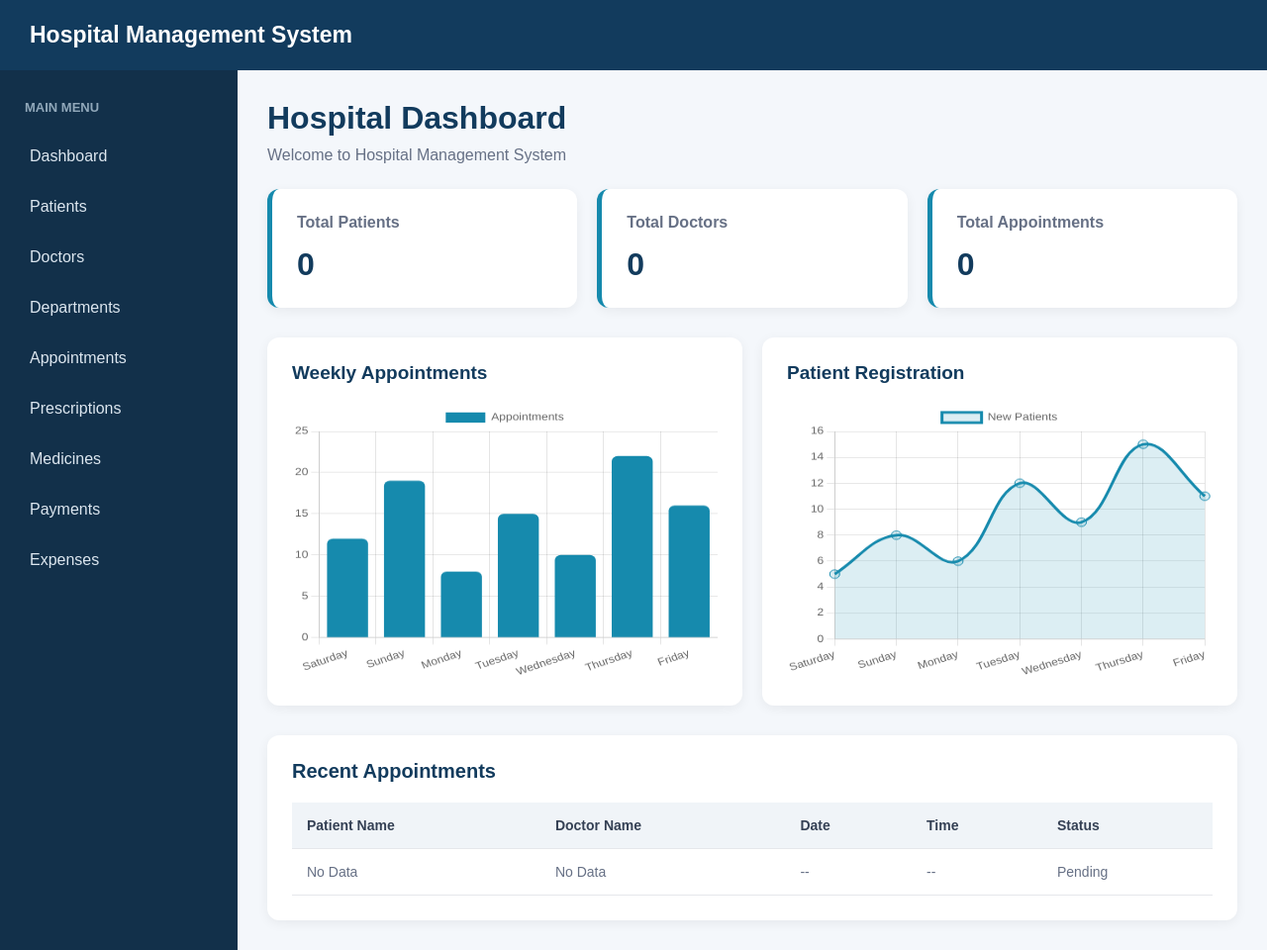
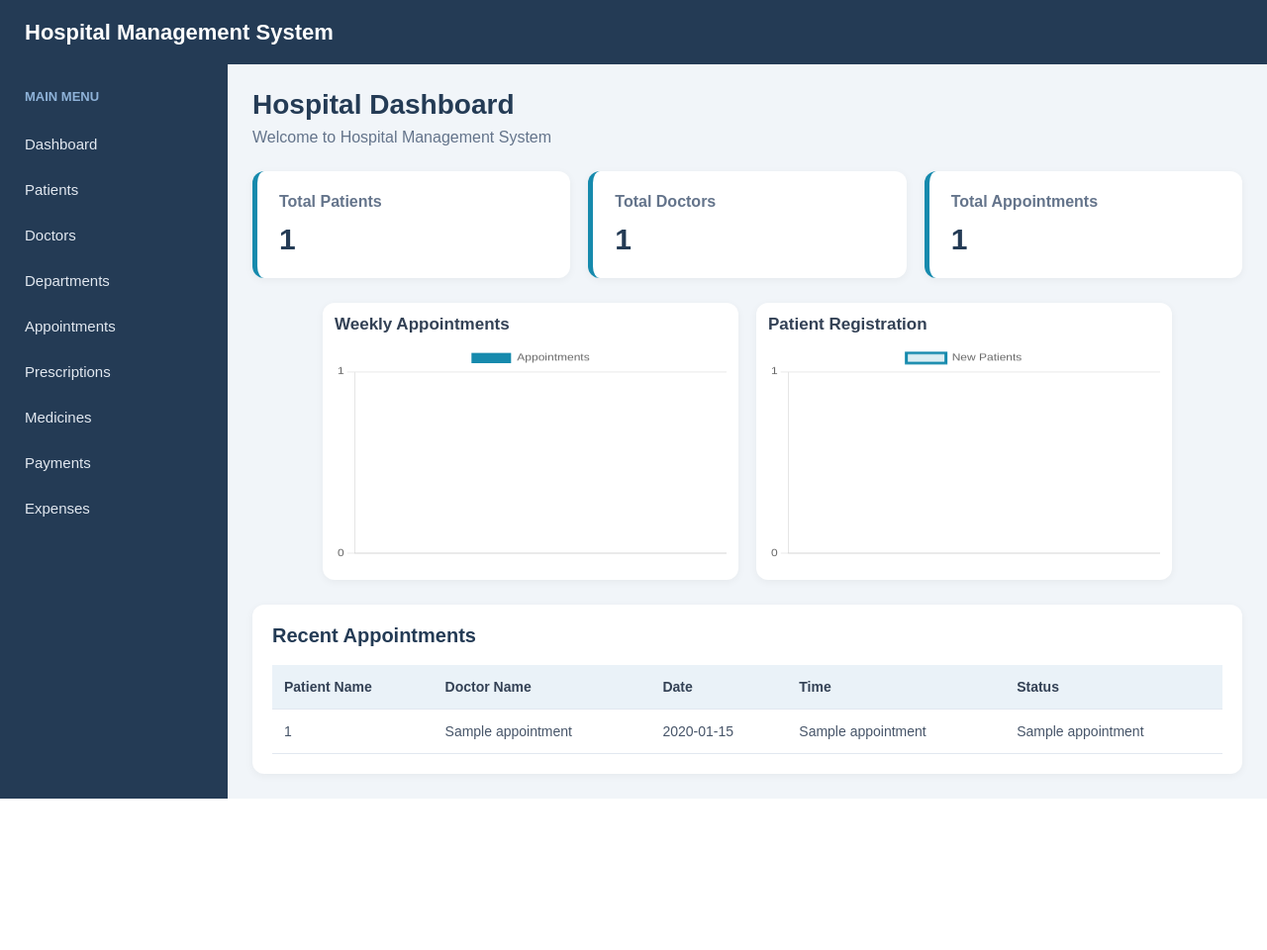
Before and after one commit to naseranwari136-dotcom/HospitalManagementSystem, a Flask app: template app/templates/dashboard.html in a window 1280 px wide. Shown: the whole page at 99% size. After the commit the page ends 807 px from the top, so only its background shows below. Run offline with Flask 3, Linux system fonts and the light colour scheme; the template is opened without the code that fills it: most values are stand-ins (such as "Sample title", 1, 10 or a date in 2020).

Commit message:
Day 4: Complete dynamic hospital dashboard

```diff
--- a/app/static/css/style.css
+++ b/app/static/css/style.css
@@ -1,5 +1,10 @@
 
-/* General Settings */
+/* =========================================
+   Hospital Management System
+   Complete Responsive Dashboard CSS
+========================================= */
+
+/* General Reset */
 
 * {
     margin: 0;
@@ -9,52 +14,59 @@
 
 body {
     font-family: Arial, sans-serif;
-    background: #f4f7fb;
-    color: #263445;
+    background: #f1f5f9;
+    color: #334155;
 }
 
 /* Top Navigation */
 
 .topbar {
-    background: #123b5d;
+    height: 65px;
+    background: #243b55;
     color: white;
-    padding: 22px 30px;
+    display: flex;
+    align-items: center;
+    padding: 0 25px;
 }
 
 .topbar h2 {
-    font-size: 23px;
+    font-size: 22px;
+    font-weight: 600;
 }
 
 /* Main Layout */
 
 .layout {
     display: flex;
-    min-height: calc(100vh - 67px);
+    min-height: calc(100vh - 65px);
 }
 
 /* Sidebar */
 
 .sidebar {
-    width: 240px;
-    min-width: 240px;
-    background: #12304a;
+    width: 230px;
+    min-width: 230px;
+    background: #243b55;
     padding: 25px 15px;
+    color: white;
 }
 
 .sidebar h3 {
-    color: #91a8ba;
     font-size: 13px;
-    margin: 5px 10px 20px;
+    color: #8fb3d9;
+    margin-bottom: 20px;
+    padding-left: 10px;
 }
 
 .sidebar a {
     display: block;
-    color: #dce6ef;
     text-decoration: none;
-    padding: 13px 15px;
-    margin-bottom: 7px;
-    border-radius: 7px;
-    transition: 0.3s;
+    color: #e2e8f0;
+    padding: 12px 10px;
+    margin-bottom: 5px;
+    border-radius: 6px;
+    font-size: 15px;
+    transition: 0.2s;
 }
 
 .sidebar a:hover {
@@ -67,131 +79,167 @@ body {
 .main-content {
     flex: 1;
     min-width: 0;
-    padding: 30px;
+    padding: 25px;
+    overflow-x: hidden;
 }
 
-h1 {
-    margin-bottom: 10px;
-    color: #123b5d;
+.main-content h1 {
+    font-size: 28px;
+    margin-bottom: 8px;
+    color: #243b55;
 }
 
-p {
-    color: #667085;
+.main-content > p {
+    color: #64748b;
     margin-bottom: 25px;
 }
 
-/* Dashboard Cards */
+/* Statistics Cards */
 
 .dashboard-cards {
     display: grid;
-    grid-template-columns: repeat(3, 1fr);
-    gap: 20px;
-    margin-top: 25px;
+    grid-template-columns: repeat(3, minmax(0, 1fr));
+    gap: 18px;
+    margin-bottom: 25px;
 }
 
 .card {
     background: white;
-    padding: 25px;
+    padding: 22px;
     border-radius: 12px;
-    box-shadow: 0 3px 12px rgba(0, 0, 0, 0.06);
     border-left: 5px solid #168aad;
+    box-shadow: 0 2px 8px rgba(0, 0, 0, 0.05);
+    min-width: 0;
 }
 
 .card h3 {
     font-size: 16px;
-    color: #667085;
-    margin-bottom: 15px;
+    color: #64748b;
+    margin-bottom: 12px;
 }
 
 .card h2 {
-    font-size: 32px;
-    color: #123b5d;
+    font-size: 30px;
+    color: #243b55;
 }
 
-/* Charts Section */
+/* Charts Container */
 
 .charts-container {
+    width: 100%;
     display: grid;
-    grid-template-columns: repeat(2, minmax(0, 1fr));
-    gap: 20px;
-    margin-top: 30px;
+    grid-template-columns: repeat(2, minmax(0, 420px));
+    justify-content: center;
+    gap: 18px;
+    margin: 20px auto 25px;
+    align-items: start;
 }
 
+/* Individual Chart Cards */
+
 .chart-card {
+    width: 420px;
+    max-width: 100%;
+    height: 280px;
+    padding: 12px;
     background: white;
-    padding: 25px;
     border-radius: 12px;
-    box-shadow: 0 3px 12px rgba(0, 0, 0, 0.06);
+    box-shadow: 0 2px 8px rgba(0, 0, 0, 0.05);
+    overflow: hidden;
     min-width: 0;
 }
 
 .chart-card h2 {
-    color: #123b5d;
-    font-size: 19px;
-    margin-bottom: 20px;
+    font-size: 17px;
+    color: #334155;
+    margin-bottom: 10px;
 }
 
+/* Chart Canvas */
+
 .chart-card canvas {
+    display: block;
     width: 100% !important;
-    height: 280px !important;
+    height: 220px !important;
+    max-width: 100%;
 }
 
-/* Appointments Section */
+/* Recent Appointments */
 
 .appointments-section {
+    width: 100%;
     background: white;
-    padding: 25px;
-    margin-top: 30px;
+    padding: 20px;
     border-radius: 12px;
-    box-shadow: 0 3px 12px rgba(0, 0, 0, 0.06);
+    box-shadow: 0 2px 8px rgba(0, 0, 0, 0.05);
     overflow-x: auto;
 }
 
 .appointments-section h2 {
-    color: #123b5d;
     font-size: 20px;
-    margin-bottom: 20px;
+    color: #243b55;
+    margin-bottom: 18px;
 }
+
+/* Table */
 
 table {
     width: 100%;
     border-collapse: collapse;
-    text-align: left;
+    min-width: 550px;
 }
 
 thead {
-    background: #f0f4f8;
+    background: #eaf2f8;
 }
 
-th, td {
-    padding: 15px;
-    border-bottom: 1px solid #e5e7eb;
-    white-space: nowrap;
+th,
+td {
+    padding: 14px 12px;
+    text-align: left;
+    border-bottom: 1px solid #e2e8f0;
+    font-size: 14px;
 }
 
 th {
-    color: #344054;
-    font-size: 14px;
+    color: #334155;
+    font-weight: 600;
 }
 
 td {
-    color: #667085;
-    font-size: 14px;
+    color: #475569;
 }
 
 tbody tr:hover {
     background: #f8fafc;
 }
 
-/* Responsive Design */
+/* Tablet Responsive */
 
-@media (max-width: 900px) {
+@media (max-width: 1000px) {
+
+    .sidebar {
+        width: 190px;
+        min-width: 190px;
+    }
+
+    .main-content {
+        padding: 18px;
+    }
+
     .charts-container {
-        grid-template-columns: 1fr;
+        grid-template-columns: minmax(0, 420px);
+    }
+
+    .chart-card {
+        width: 100%;
     }
 }
 
-@media (max-width: 700px) {
+/* Mobile Responsive */
+
+@media (max-width: 650px) {
+
     .layout {
         flex-direction: column;
     }
@@ -199,13 +247,34 @@ tbody tr:hover {
     .sidebar {
         width: 100%;
         min-width: 0;
+        padding: 12px;
+    }
+
+    .sidebar a {
+        display: inline-block;
+        margin: 3px;
+    }
+
+    .main-content {
+        padding: 15px;
     }
 
     .dashboard-cards {
         grid-template-columns: 1fr;
     }
 
-    .main-content {
-        padding: 20px;
+    .charts-container {
+        grid-template-columns: minmax(0, 1fr);
+        width: 100%;
+        gap: 15px;
+    }
+
+    .chart-card {
+        width: 100%;
+        height: 280px;
+    }
+
+    .appointments-section {
+        padding: 12px;
     }
 }
--- a/app/templates/dashboard.html
+++ b/app/templates/dashboard.html
@@ -3,7 +3,6 @@
 
 {% block content %}
 
-<!-- Dashboard Header -->
 <h1>Hospital Dashboard</h1>
 <p>Welcome to Hospital Management System</p>
 
@@ -12,37 +11,37 @@
 
     <div class="card">
         <h3>Total Patients</h3>
-        <h2>0</h2>
+        <h2>{{ total_patients }}</h2>
     </div>
 
     <div class="card">
         <h3>Total Doctors</h3>
-        <h2>0</h2>
+        <h2>{{ total_doctors }}</h2>
     </div>
 
     <div class="card">
         <h3>Total Appointments</h3>
-        <h2>0</h2>
+        <h2>{{ total_appointments }}</h2>
     </div>
 
 </div>
 
-<!-- Charts Section -->
+
+<!-- Charts -->
 <div class="charts-container">
 
-    <!-- Weekly Appointments Chart -->
     <div class="chart-card">
         <h2>Weekly Appointments</h2>
         <canvas id="appointmentsChart"></canvas>
     </div>
 
-    <!-- Patient Registration Chart -->
     <div class="chart-card">
         <h2>Patient Registration</h2>
         <canvas id="patientsChart"></canvas>
     </div>
 
 </div>
+
 
 <!-- Recent Appointments -->
 <div class="appointments-section">
@@ -61,13 +60,25 @@
         </thead>
 
         <tbody>
+
+            {% for appointment in recent_appointments %}
+
             <tr>
-                <td>No Data</td>
-                <td>No Data</td>
-                <td>--</td>
-                <td>--</td>
-                <td>Pending</td>
+                <td>{{ appointment[0] }}</td>
+                <td>{{ appointment[1] }}</td>
+                <td>{{ appointment[2].strftime('%Y-%m-%d') }}</td>
+                <td>{{ appointment[3] }}</td>
+                <td>{{ appointment[4] }}</td>
             </tr>
+
+            {% else %}
+
+            <tr>
+                <td colspan="5">No Appointments Found</td>
+            </tr>
+
+            {% endfor %}
+
         </tbody>
     </table>
 
@@ -80,20 +91,28 @@
 
 <script>
 
-    // Weekly Appointments Bar Chart
+    // Chart Data from Oracle Database
 
-    const appointmentsCanvas = document.getElementById('appointmentsChart');
+    const chartLabels = {{ chart_labels | tojson }};
 
-    new Chart(appointmentsCanvas, {
+    const appointmentValues = {{ appointments_chart_values | tojson }};
+
+    const patientValues = {{ patients_chart_values | tojson }};
+
+
+    // Weekly Appointments Chart
+
+    new Chart(
+        document.getElementById('appointmentsChart'),
+        {
             type: 'bar',
 
             data: {
-            labels: ['Saturday', 'Sunday', 'Monday', 'Tuesday',
-                     'Wednesday', 'Thursday', 'Friday'],
+                labels: chartLabels,
 
                 datasets: [{
                     label: 'Appointments',
-                data: [12, 19, 8, 15, 10, 22, 16],
+                    data: appointmentValues,
                     backgroundColor: '#168aad',
                     borderRadius: 6
                 }]
@@ -102,12 +121,6 @@
             options: {
                 responsive: true,
                 maintainAspectRatio: false,
-
-            plugins: {
-                legend: {
-                    display: true
-                }
-            },
 
                 scales: {
                     y: {
@@ -118,23 +131,23 @@
                     }
                 }
             }
-    });
+        }
+    );
 
 
-    // Patient Registration Line Chart
+    // Patient Registration Chart
 
-    const patientsCanvas = document.getElementById('patientsChart');
-
-    new Chart(patientsCanvas, {
+    new Chart(
+        document.getElementById('patientsChart'),
+        {
             type: 'line',
 
             data: {
-            labels: ['Saturday', 'Sunday', 'Monday', 'Tuesday',
-                     'Wednesday', 'Thursday', 'Friday'],
+                labels: chartLabels,
 
                 datasets: [{
                     label: 'New Patients',
-                data: [5, 8, 6, 12, 9, 15, 11],
+                    data: patientValues,
                     borderColor: '#168aad',
                     backgroundColor: 'rgba(22, 138, 173, 0.15)',
                     fill: true,
@@ -147,12 +160,6 @@
                 responsive: true,
                 maintainAspectRatio: false,
 
-            plugins: {
-                legend: {
-                    display: true
-                }
-            },
-
                 scales: {
                     y: {
                         beginAtZero: true,
@@ -162,7 +169,8 @@
                     }
                 }
             }
-    });
+        }
+    );
 
 </script>
 
```
Also changed, not shown: app/routes/main.py (+133 -1 lines). Lines whose indentation alone changed are shown as unchanged.
